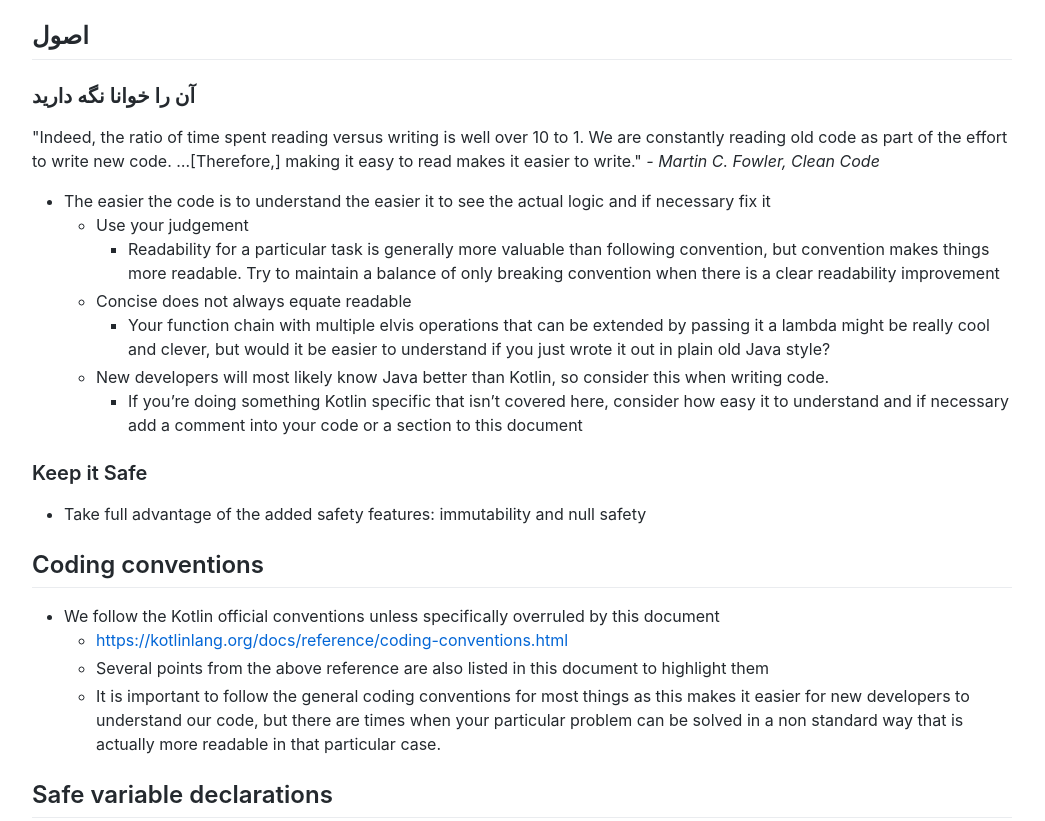
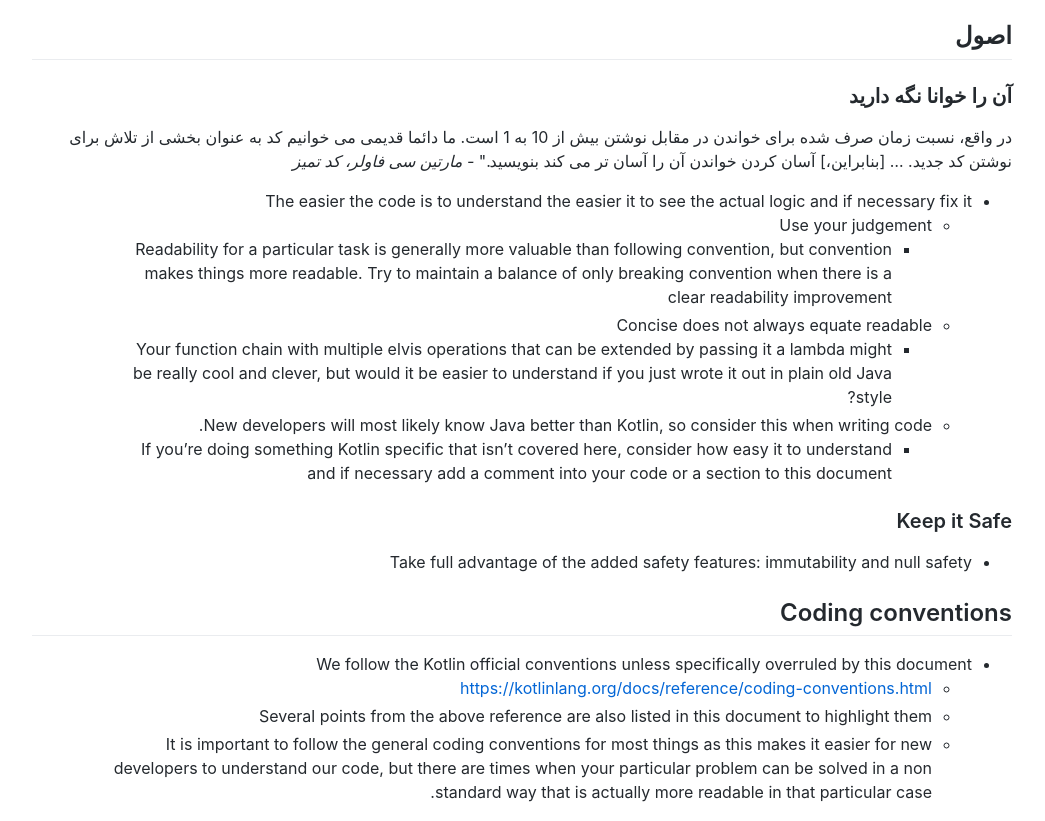
Before and after one commit to mirakabzi/kotlin, a plain HTML site: page index.html in a window 1280 px wide. Shown: the part 1181-2002 px from the top of the page, without its empty margins (118-1163 px from the left). Drawn offline with Linux system fonts and the light colour scheme; a script that the page names is missing.

Commit message:
Update index.html

```diff
--- a/index.html
+++ b/index.html
@@ -39,7 +39,7 @@
 
 </head>
 
-<body>
+<body style="direction: rtl;">
     <div class="container-lg px-3 my-5 markdown-body">
 
         <h1><a href="https://unity-technologies.github.io/kotlin-guide/">راهنمای کاتلین</a></h1>
@@ -107,9 +107,11 @@
 
         <h3 id="keep-it-readable">آن را <strong>خوانا</strong> نگه دارید</h3>
 
-        <p>"Indeed, the ratio of time spent reading versus writing is well over 10 to 1. We are constantly reading old
-            code as part of the effort to write new code. …[Therefore,] making it easy to read makes it easier to
-            write." <em>- Martin C. Fowler, Clean Code</em></p>
+        <p>
+          در واقع، نسبت زمان صرف شده برای خواندن در مقابل نوشتن بیش از 10 به 1 است. ما دائما قدیمی می خوانیم
+          کد به عنوان بخشی از تلاش برای نوشتن کد جدید. … [بنابراین،] آسان کردن خواندن آن را آسان تر می کند
+          بنویسید." <em>- مارتین سی فاولر، کد تمیز</em>
+          </p>
 
         <ul>
             <li>The easier the code is to understand the easier it to see the actual logic and if necessary fix it
```
